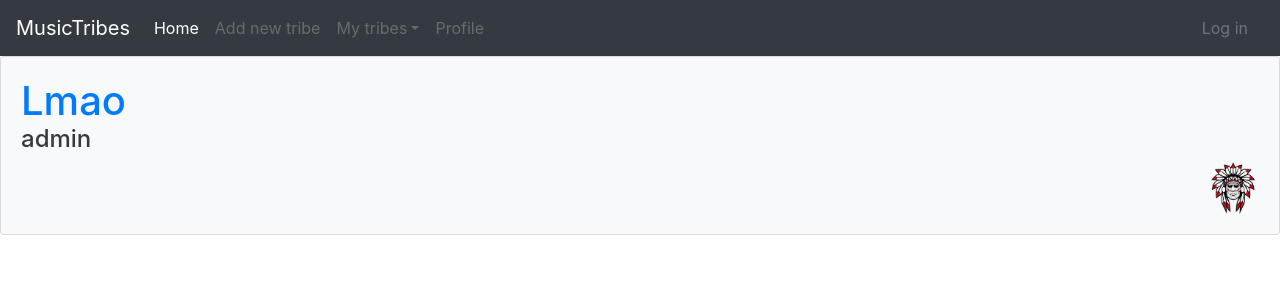
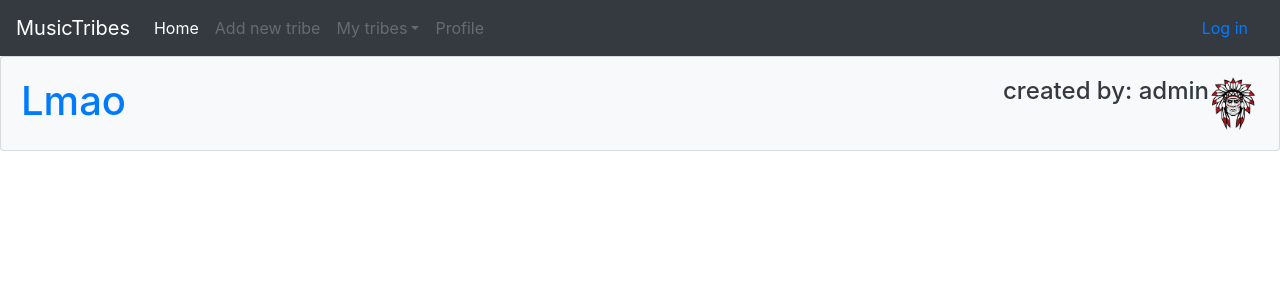
Before and after one commit to tanisic/Music-tribes-django, a Django app: page / in a window 1280 px wide. Shown: the top 300 px of the page. Run offline with Django 3.2, Linux system fonts and the light colour scheme; data comes from the database, SQL or seed files in the repository; both versions use the stored data as it was after the commit; some libraries are stand-ins or nearby versions.

Commit message:
fix small error

```diff
--- a/musicTribes/app/templates/app/base.html
+++ b/musicTribes/app/templates/app/base.html
@@ -40,7 +40,7 @@
             <a class="nav-link disabled" href="#">Profile</a>
           </li>
         </ul>
-        <a class="nav-link disabled float-right" href="#">Log in</a>
+        <a class="nav-link float-right" href="#">Log in</a>
       </div>
     </nav>
   </div>
--- a/musicTribes/app/templates/app/index.html
+++ b/musicTribes/app/templates/app/index.html
@@ -5,8 +5,9 @@
  <div class="card bg-light text-dark">
     <div class="card-body">
         <a href="{% url 'app:tribe' tribe.id %}"><h1 style="display:inline;">{{ tribe.name }}</h1></a>
-        <h4>{{tribe.created_by}}</h4>
         <img class="card-img float-right" src="{% static 'app/chieftain-logo.png' %}" alt="Card image">
+        <h4 class ="float-right" style="display:inline;">created by: {{tribe.created_by}}</h4>
+
     </div>
 </div>
 
```
Also changed, not shown: musicTribes/db.sqlite3.
